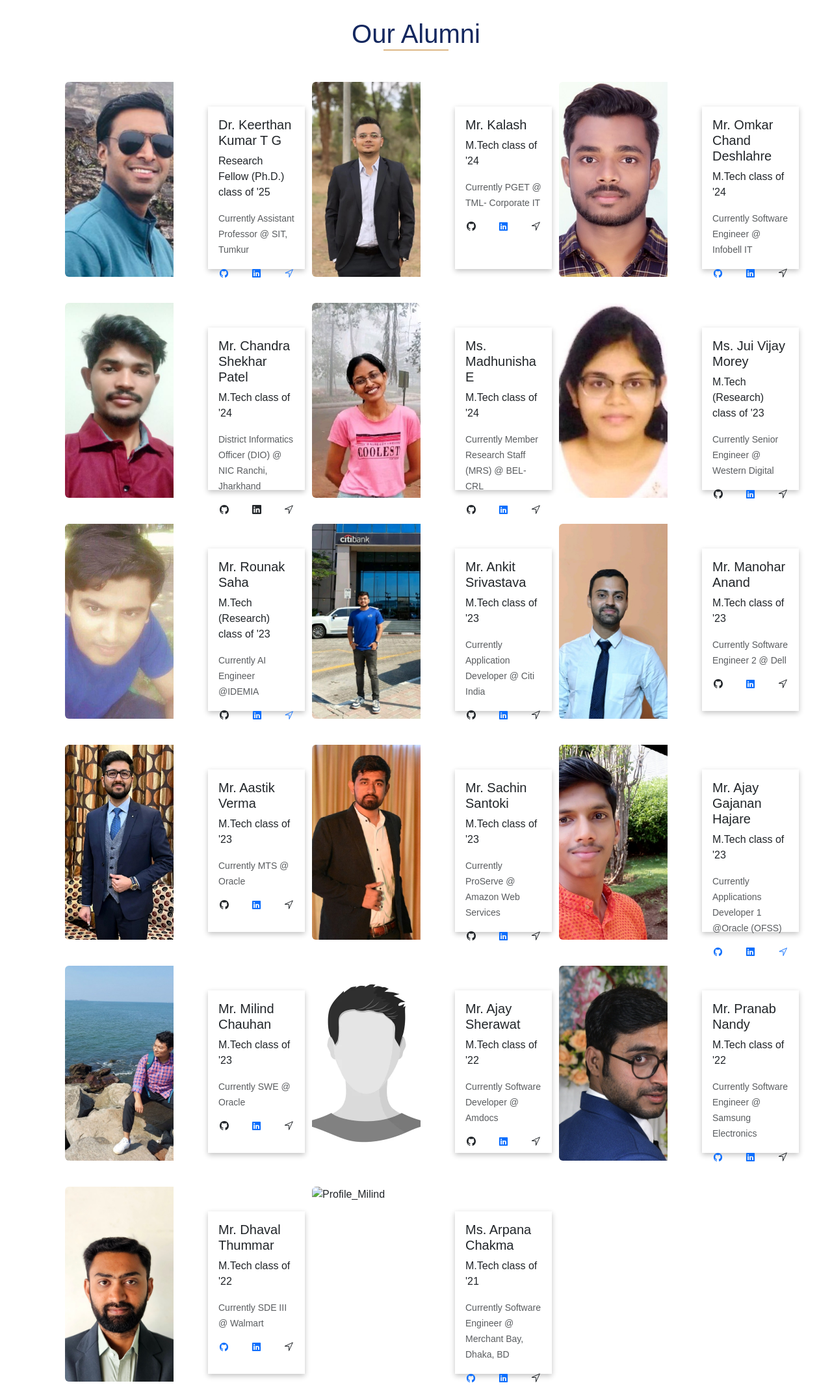
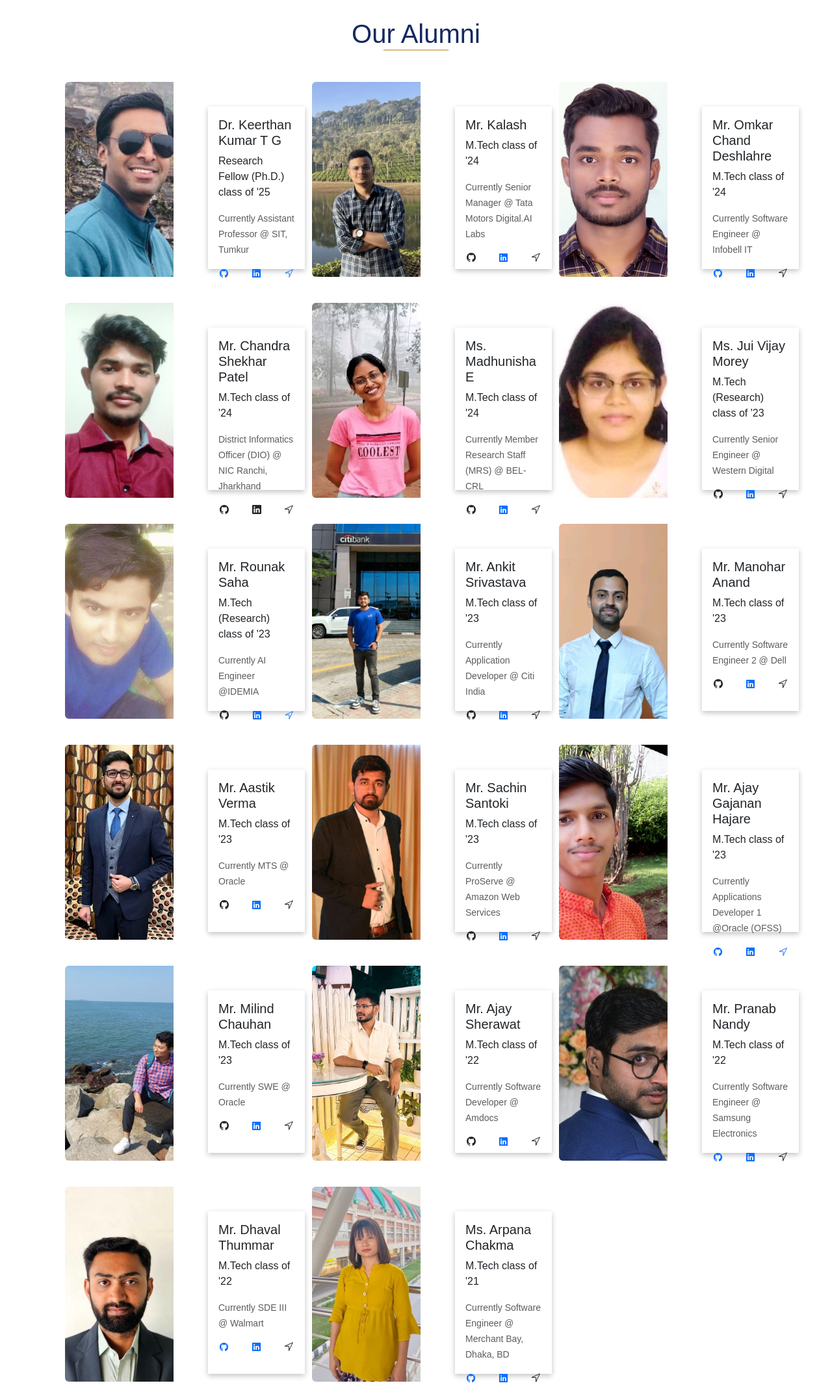
Before and after one commit to cs3-lab/cs3-lab.github.io, a plain HTML site: page team.html in a window 1280 px wide. Shown: the part 2360-4505 px from the top of the page at 65% size. Drawn offline with nearby package versions, Linux system fonts and the light colour scheme.

Commit message:
alumni added

```diff
--- a/team.html
+++ b/team.html
@@ -407,13 +407,13 @@
                         <div class="card mb-3" style="max-width: 540px;">
                             <div class="row g-0">
                                 <div class="col-md-4">
-                                    <img src="assets/people/kalash.jpeg" class="img-fluid rounded-start" alt="Profile_Kalash">
+                                    <img src="assets/people/kalash.webp" class="img-fluid rounded-start" alt="Profile_Kalash">
                                 </div>
                                 <div class="col-md-8 team-col">
                                     <div class="card-body">
                                         <h5 class="card-title">Mr. Kalash</h5>
                                         <p class="card-text">M.Tech class of '24</p>
-                                        <p class="card-text"><small class="text-muted">Currently PGET @ TML- Corporate IT</small></p>
+                                        <p class="card-text"><small class="text-muted">Currently Senior Manager @ Tata Motors Digital.AI Labs</small></p>
                                     </div>
                                     <div class="d-flex justify-content-around">
                                         <ion-icon name="logo-github"></ion-icon>
@@ -659,7 +659,7 @@
                         <div class="card mb-3" style="max-width: 540px;">
                             <div class="row g-0">
                                 <div class="col-md-4">
-                                    <img src="assets/people/dummy-male.jpg" class="img-fluid rounded-start" alt="Profile_Milind">
+                                    <img src="assets/people/ajay.webp" class="img-fluid rounded-start" alt="Profile_Milind">
                                 </div>
                                 <div class="col-md-8 team-col">
                                     <div class="card-body">
@@ -722,7 +722,7 @@
                         <div class="card mb-3" style="max-width: 540px;">
                             <div class="row g-0">
                                 <div class="col-md-4">
-                                    <img src="assets/people/dummy-female.jpeg" class="img-fluid rounded-start" alt="Profile_Milind">
+                                    <img src="assets/people/arpana.webp" class="img-fluid rounded-start" alt="Profile_Milind">
                                 </div>
                                 <div class="col-md-8 team-col">
                                     <div class="card-body">
```
Also changed, not shown: assets/people/ajay.webp (added), assets/people/arpana.webp (added), assets/people/kalash.webp (added).
